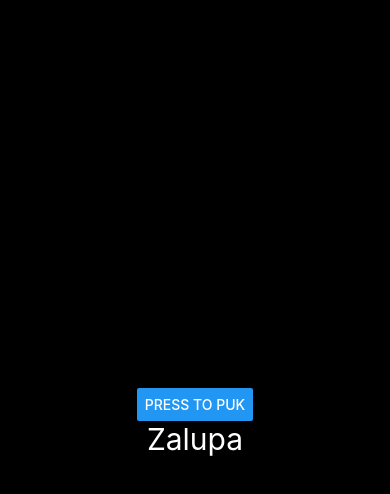
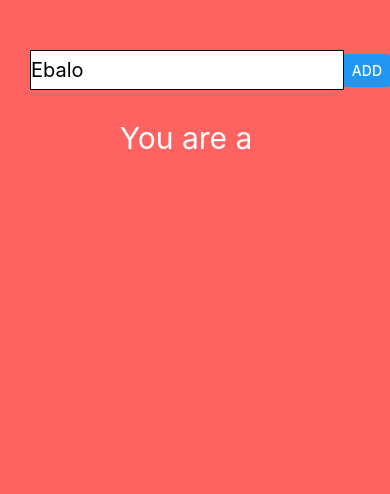
Before and after one commit to DanielPomfyuk/firstMobileApp, a React Native app: screen / in a window 390 px wide. Shown: the top 494 px of the page. Built offline with nearby package versions, Linux system fonts and the light colour scheme.

Commit message:
Swearing app

```diff
--- a/App.js
+++ b/App.js
@@ -1,25 +1,62 @@
-import React from 'react';
-import { StyleSheet, Text, View ,Button} from 'react-native';
+import React, {useState} from 'react';
+import { StyleSheet, Text, View ,Button,TextInput} from 'react-native';
 
 export default function App() {
+  const [enteredWord,setEnteredWord] = useState('');
+  const [currentPhrase,setCurrentPhrase] = useState('');
+  const pressHandler = (text)=>{
+    setEnteredWord(text)
+  }
+  const addHandler = ()=>{
+    setCurrentPhrase(currentPhrase=>[...currentPhrase," ",enteredWord])
+    setEnteredWord('')
+  }
   return (
     <View style={styles.container}>
-      <Button title="Press to puk"></Button>
-      <Text style={styles.text}>Zalupa</Text>
+      <View style={styles.enterArea}>
+      <TextInput
+      placeholder="Ebalo"
+      onChangeText={pressHandler}
+      value={enteredWord}
+      style={styles.input}>
+      </TextInput >
+      <Button title="Add" onPress={addHandler}></Button>
+      </View>
+      <View style={styles.textHolder}>
+  <Text style={styles.text}> You are a {currentPhrase}</Text>
+      </View>
     </View>
   );
 }
 
 const styles = StyleSheet.create({
   container: {
-    flex: 1,
-    backgroundColor: 'black',
-    color:"white",
-    alignItems: 'center',
-    justifyContent: 'center',
+    flex:1,
+    backgroundColor: "#ff6361",
+  },
+  enterArea:{
+    marginTop:50,
+    marginLeft:30,
+    width:"80%%",
+    flexDirection:"row",
+    justifyContent:"space-between",
+    alignItems:"center"
+  },
+  input:{
+    width:"90%",
+    height:40,
+    backgroundColor: 'white',
+    borderWidth:1,
+    color:"black",
+    fontSize:20
   },
   text:{
+    textAlign:"center",
     color:"white",
     fontSize:30
+  },
+  textHolder:{
+    margin:30,
+    width:"80%"
   }
 });
```
